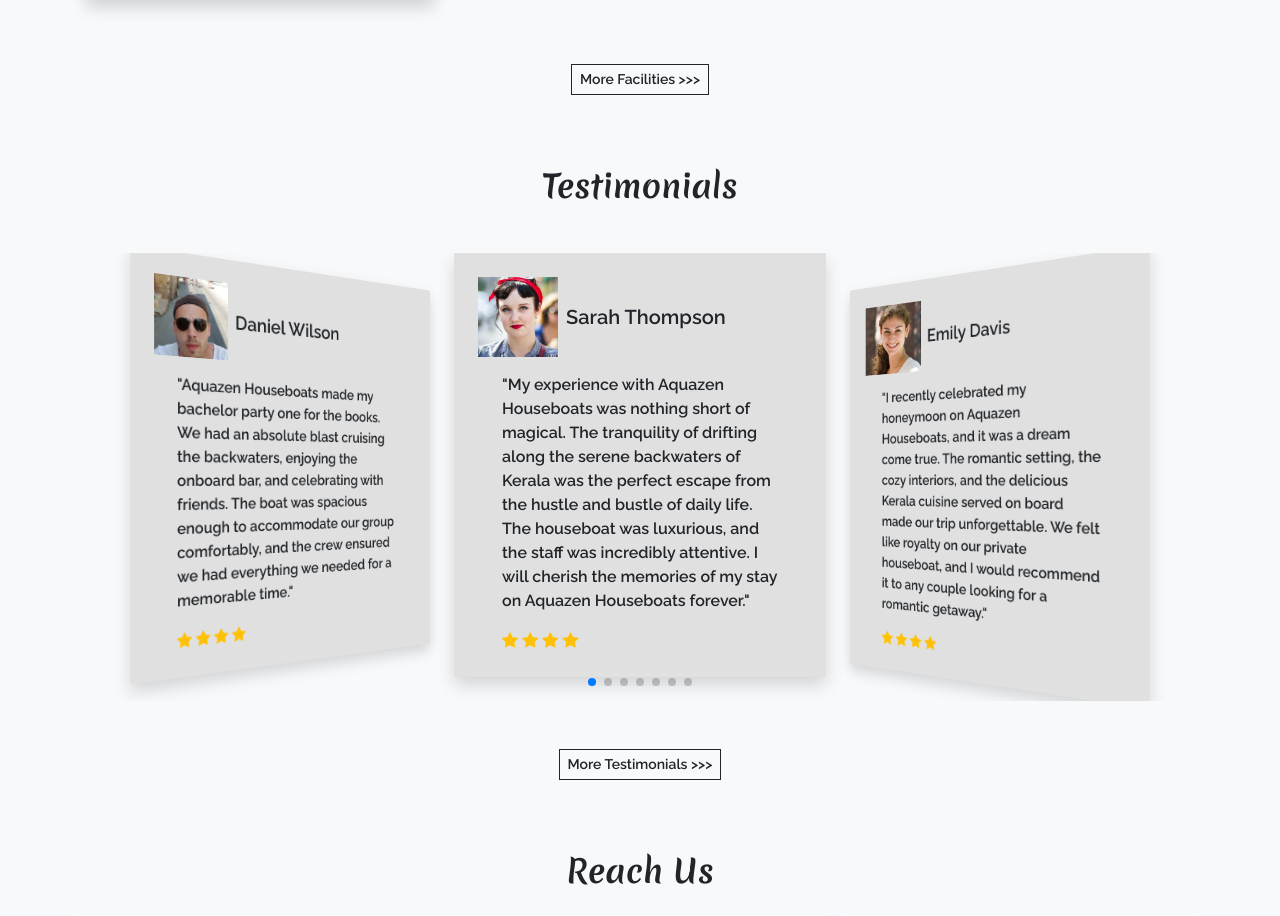
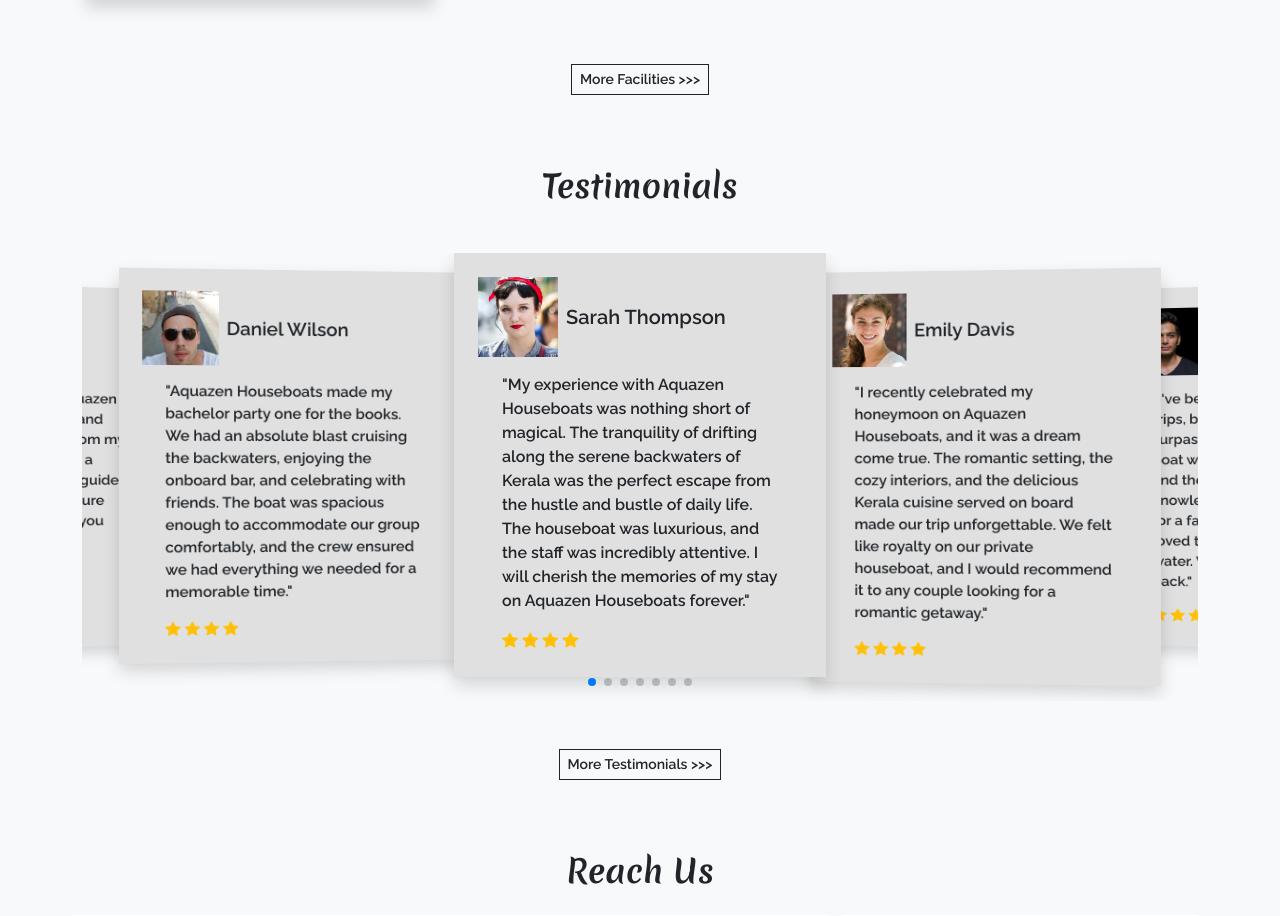
Before and after one commit to anandjayan/booking-website-23sept, a PHP site: page / in a window 1280 px wide. Shown: the part 3998-4914 px from the top of the page. Run offline with PHP 8.4, Linux system fonts and the light colour scheme; some libraries are stand-ins or nearby versions.

Commit message:
test rot

```diff
--- a/index.php
+++ b/index.php
@@ -1062,7 +1062,7 @@
         slidesPerView: "3",
         loop: true,
         coverflowEffect: {
-          rotate: 50,
+          rotate: 5,
           stretch: 0,
           depth: 100,
           modifier: 1,
```
